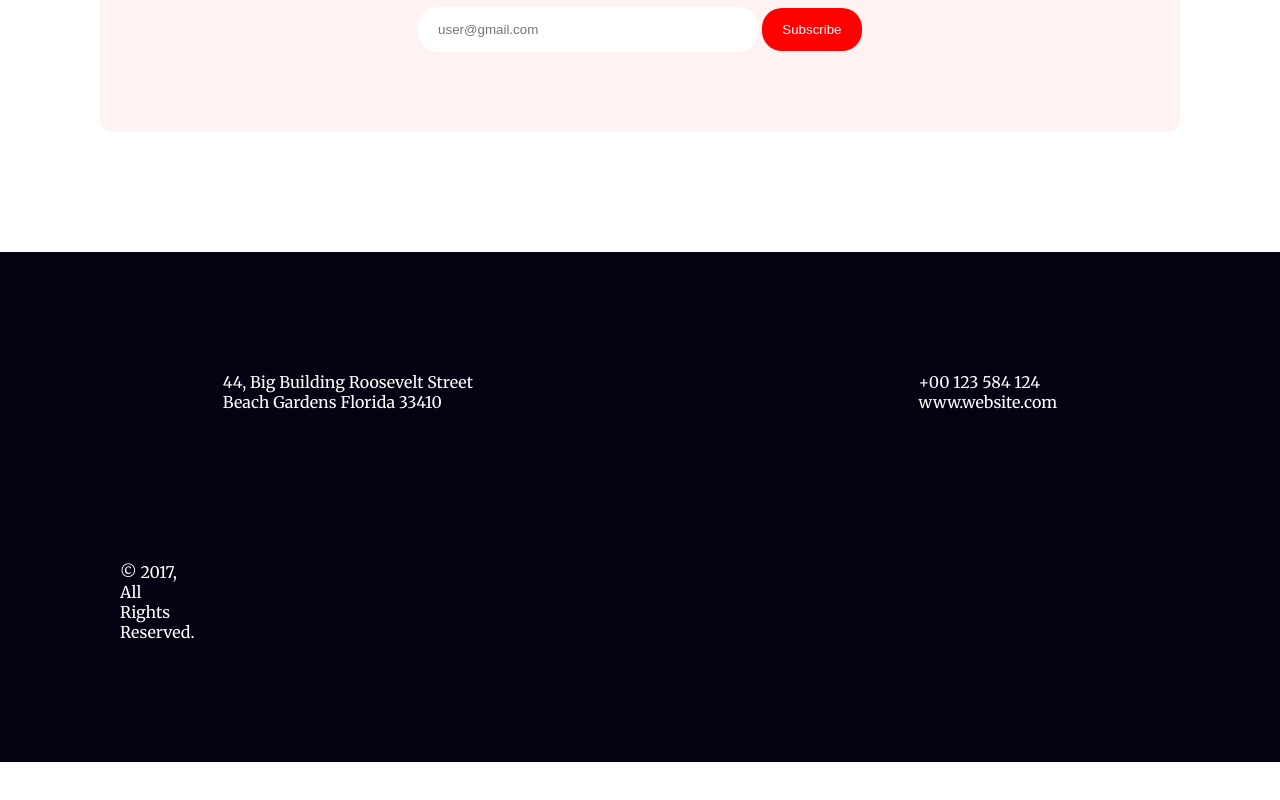
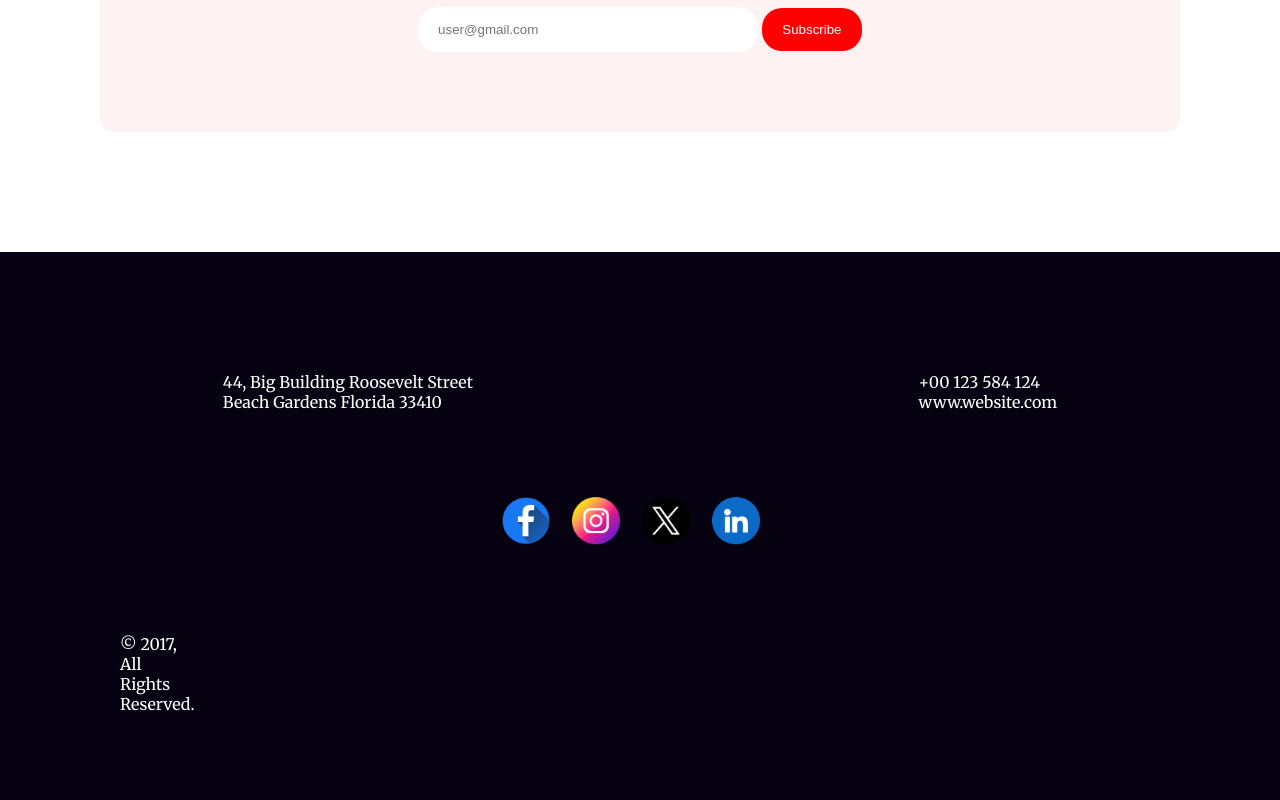
Before and after one commit to rakib4190/new-year-a1, a plain HTML site: page index.html in a window 1280 px wide. Shown: the part 4596-5396 px from the top of the page. Before the commit the page ends 5358 px from the top, so only its background shows below. Drawn offline with Linux system fonts and the light colour scheme.

Commit message:
social link are added in footer section

```diff
--- a/index.html
+++ b/index.html
@@ -101,7 +101,12 @@
           <p>www.website.com</p>
         </div>
       </div>
-
+      <div class="social-link">
+        <img src="./images/Facebook.png" alt="" />
+        <img src="./images/instagram.png" alt="" />
+        <img src="./images/Twitter.png" alt="" />
+        <img src="./images/linkedin.png" alt="" />
+      </div>
       <div class="footer-bottom">
         <div class="copyright">
           <p>© 2017, All Rights Reserved.</p>
--- a/styles/style.css
+++ b/styles/style.css
@@ -226,36 +226,41 @@ footer {
 }
 
 .footer-container {
-    padding-bottom: 150px;
+    padding-bottom: 85px;
+    padding-top: 120px;
     display: flex;
     justify-content: space-around;
 }
 
 .address {
-    padding-top: 120px;
     color: #FFFFFF;
-
+}
+.contact {
+    color: #FFFFFF;
 }
 
-.contact {
-    padding-top: 120px;
-    color: #FFFFFF;
+.social-link {
+    text-align: center;
+    margin-bottom: 85px;
+}
+
+.social-link img {
+    width: 48px;
+    height: 48px;
+    margin-right: 18px;
 }
 
 .footer-bottom {
     display: flex;
-
+    /* padding-bottom: 120px; */
 }
 
 .copyright {
-    /* padding-top: 120px; */
     color: #FFFFFF;
     margin-left: 120px;
-
 }
 
 .unsubscribe {
-    /* padding-top: 120px; */
     color: #FFFFFF;
     margin-left: 1100px;
 }
```
